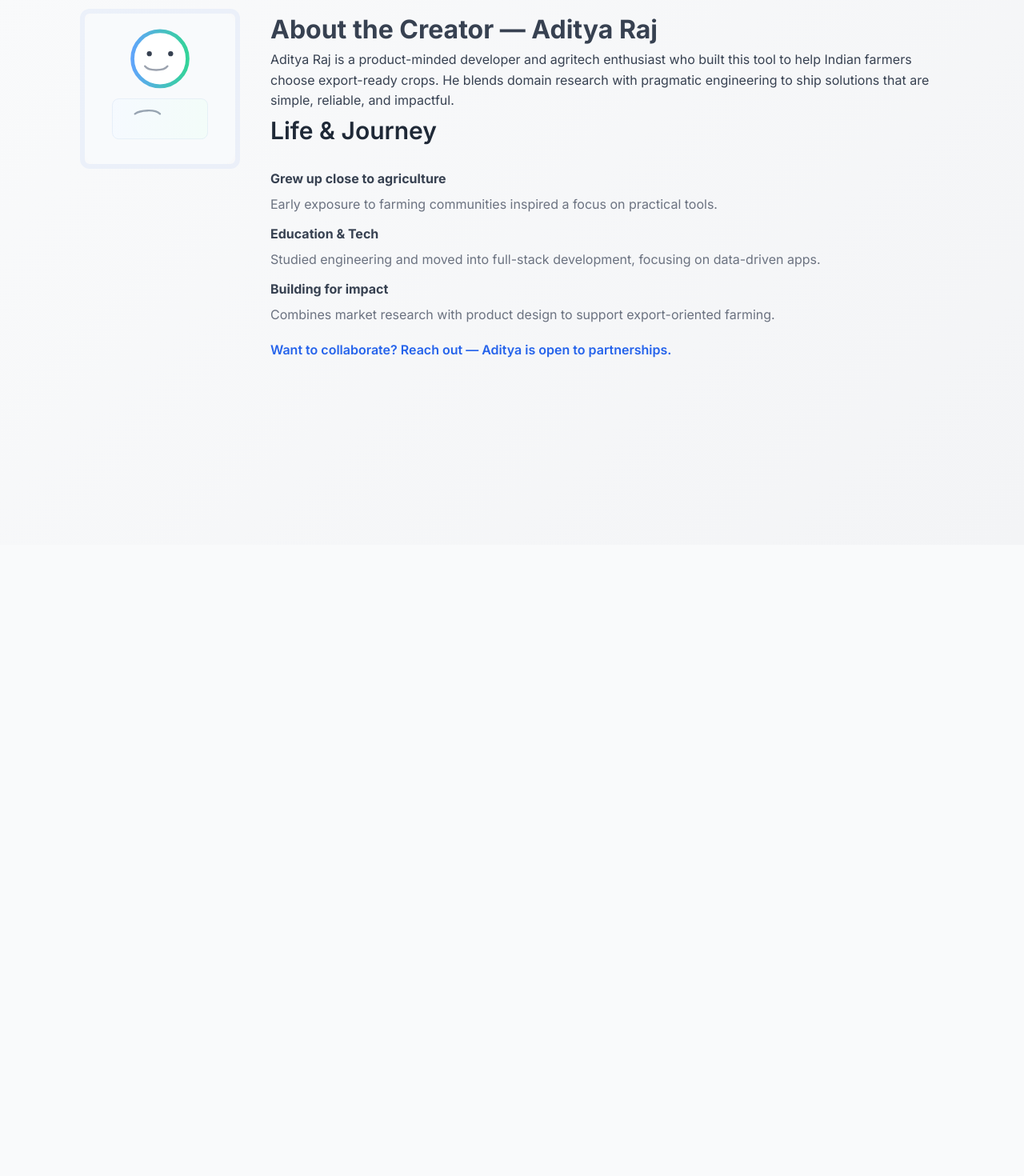
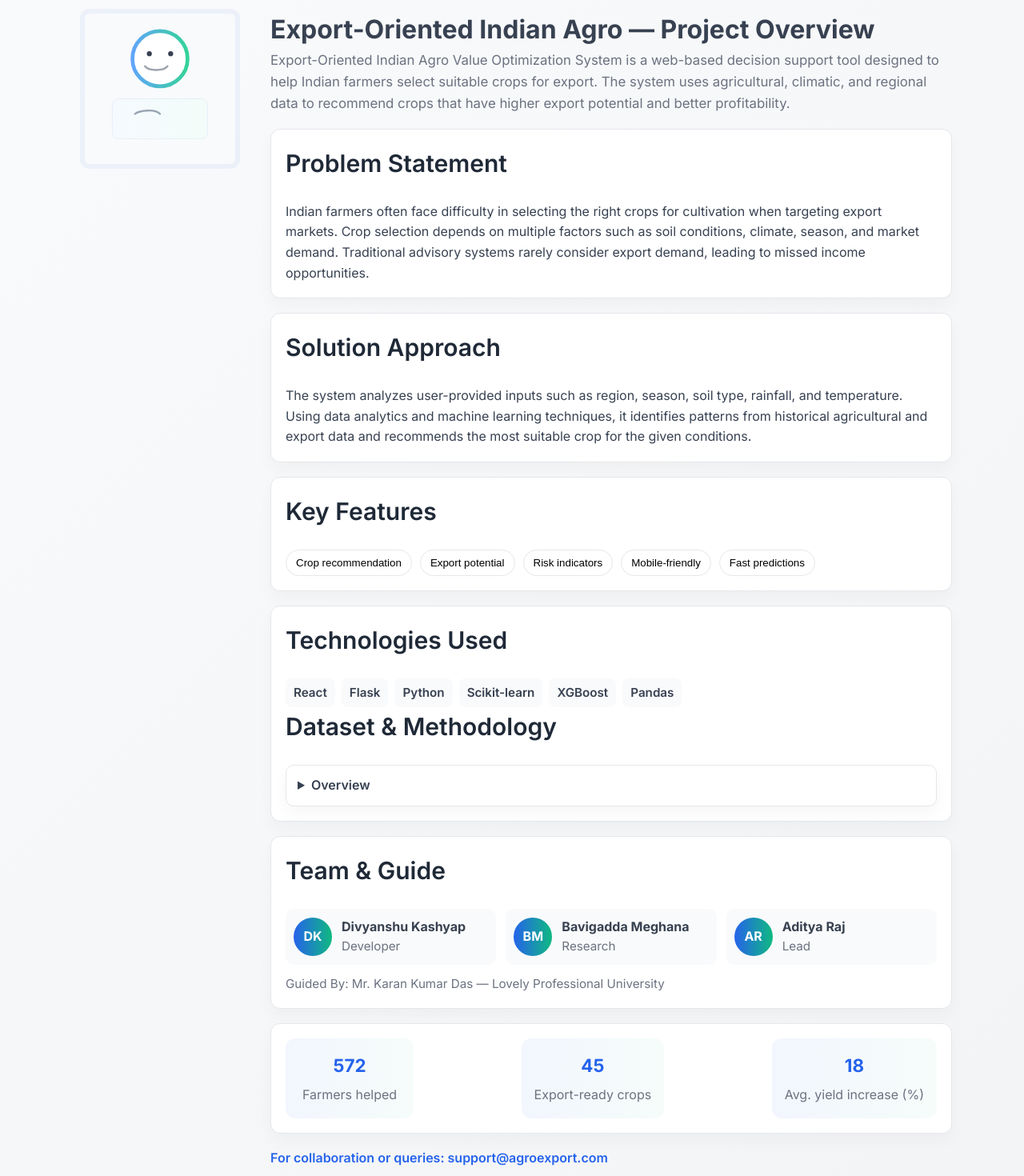
Before and after one commit to AdityaRaj-03/-Export-Oriented-Indian-Agro-Value-Optimization-System, a React (Vite) app: page /about in a window 1280 px wide. Shown: the part 120-1590 px from the top of the page at 80% size. Before the commit the page ends 801 px from the top, so only its background shows below. Built offline with nearby package versions, Linux system fonts and the light colour scheme.

Commit message:
about page updated

```diff
--- a/src/pages/About.jsx
+++ b/src/pages/About.jsx
@@ -1,7 +1,56 @@
+import { useEffect, useState } from "react";
 import "../style/Home.css";
 import Avatar from "../assets/aditya-avatar.svg";
 
+function Counter({ to, label }) {
+  const [value, setValue] = useState(0);
+  useEffect(() => {
+    let start = 0;
+    const duration = 800;
+    const stepTime = Math.max(10, Math.floor(duration / to));
+    const timer = setInterval(() => {
+      start += 1;
+      if (start >= to) {
+        setValue(to);
+        clearInterval(timer);
+      } else {
+        setValue(start);
+      }
+    }, stepTime);
+    return () => clearInterval(timer);
+  }, [to]);
+
+  return (
+    <div className="stat">
+      <div className="stat-value">{value}{typeof to === 'string' ? '' : ''}</div>
+      <div className="stat-label">{label}</div>
+    </div>
+  );
+}
+
 function About() {
+  const features = [
+    "Crop recommendation",
+    "Export potential",
+    "Risk indicators",
+    "Mobile-friendly",
+    "Fast predictions",
+  ];
+
+  const tech = ["React", "Flask", "Python", "Scikit-learn", "XGBoost", "Pandas"];
+
+  const team = [
+    { name: "Divyanshu Kashyap", role: "Developer" },
+    { name: "Bavigadda Meghana", role: "Research" },
+    { name: "Aditya Raj", role: "Lead" },
+  ];
+
+  const [active, setActive] = useState({});
+
+  function toggleFeature(i) {
+    setActive((s) => ({ ...s, [i]: !s[i] }));
+  }
+
   return (
     <div className="page about-page">
       <div className="about-grid">
@@ -10,31 +59,81 @@ function About() {
         </div>
 
         <div className="about-content">
-          <h1>About the Creator — Aditya Raj</h1>
-          <p>
-            Aditya Raj is a product-minded developer and agritech enthusiast who
-            built this tool to help Indian farmers choose export-ready crops.
-            He blends domain research with pragmatic engineering to ship
-            solutions that are simple, reliable, and impactful.
+          <h1>Export-Oriented Indian Agro — Project Overview</h1>
+          <p className="lead">
+            Export-Oriented Indian Agro Value Optimization System is a web-based decision support tool designed to help Indian farmers select suitable crops for export.
+            The system uses agricultural, climatic, and regional data to recommend crops that have higher export potential and better profitability.
           </p>
 
-          <h2>Life & Journey</h2>
-          <ul className="timeline">
-            <li>
-              <strong>Grew up close to agriculture</strong>
-              <p>Early exposure to farming communities inspired a focus on practical tools.</p>
-            </li>
-            <li>
-              <strong>Education & Tech</strong>
-              <p>Studied engineering and moved into full-stack development, focusing on data-driven apps.</p>
-            </li>
-            <li>
-              <strong>Building for impact</strong>
-              <p>Combines market research with product design to support export-oriented farming.</p>
-            </li>
-          </ul>
+          <section className="card">
+            <h2>Problem Statement</h2>
+            <p>
+              Indian farmers often face difficulty in selecting the right crops for cultivation when targeting export markets. Crop selection depends on multiple factors such as soil conditions, climate, season, and market demand.
+              Traditional advisory systems rarely consider export demand, leading to missed income opportunities.
+            </p>
+          </section>
 
-          <p className="about-cta">Want to collaborate? Reach out — Aditya is open to partnerships.</p>
+          <section className="card">
+            <h2>Solution Approach</h2>
+            <p>
+              The system analyzes user-provided inputs such as region, season, soil type, rainfall, and temperature. Using data analytics and machine learning techniques, it identifies patterns from historical agricultural and export data and recommends the most suitable crop for the given conditions.
+            </p>
+          </section>
+
+          <section className="card">
+            <h2>Key Features</h2>
+            <div className="feature-chips">
+              {features.map((f, i) => (
+                <button key={i} className={"chip " + (active[i] ? 'active' : '')} onClick={() => toggleFeature(i)}>
+                  {f}
+                </button>
+              ))}
+            </div>
+          </section>
+
+          <section className="card split">
+            <div>
+              <h2>Technologies Used</h2>
+              <div className="tech-list">
+                {tech.map((t, i) => (
+                  <span key={i} className="tech">{t}</span>
+                ))}
+              </div>
+            </div>
+
+            <div>
+              <h2>Dataset & Methodology</h2>
+              <details className="faq-item"><summary>Overview</summary>
+                <p>
+                  The system uses historical agricultural data including soil properties, weather conditions, regional information, and crop records. Data preprocessing, feature selection, and machine learning models (Random Forest, XGBoost) are applied to predict crop suitability and export potential.
+                </p>
+              </details>
+            </div>
+          </section>
+
+          <section className="card">
+            <h2>Team & Guide</h2>
+            <div className="team-grid">
+              {team.map((m, i) => (
+                <div key={i} className="team-card">
+                  <div className="team-avatar">{m.name.split(' ').map(n => n[0]).slice(0,2).join('')}</div>
+                  <div>
+                    <strong>{m.name}</strong>
+                    <div className="muted">{m.role}</div>
+                  </div>
+                </div>
+              ))}
+            </div>
+            <p className="muted" style={{ marginTop: 12 }}>Guided By: Mr. Karan Kumar Das — Lovely Professional University</p>
+          </section>
+
+          <section className="card stats-row">
+            <Counter to={1200} label="Farmers helped" />
+            <Counter to={45} label="Export-ready crops" />
+            <Counter to={18} label="Avg. yield increase (%)" />
+          </section>
+
+          <p className="about-cta">For collaboration or queries: <a href="mailto:support@agroexport.com">support@agroexport.com</a></p>
         </div>
       </div>
     </div>
--- a/src/style/Home.css
+++ b/src/style/Home.css
@@ -259,3 +259,21 @@ form button:active {
   .about-page .about-grid { grid-template-columns: 1fr; }
   .about-photo { width: 120px; margin: 0 0 8px; }
 }
+
+  /* About page specific */
+  .about-content .lead { color: var(--text-light); font-size: 1.05rem; margin-bottom: 18px; }
+  .card { background: white; padding: 18px; border-radius: 12px; margin-bottom: 18px; border: 1px solid var(--border); box-shadow: 0 10px 20px rgba(0,0,0,0.03); }
+  .feature-chips { display:flex; flex-wrap:wrap; gap:10px; }
+  .chip { padding:8px 12px; border-radius:999px; border:1px solid var(--border); background:transparent; cursor:pointer; transition:all .18s ease; }
+  .chip:hover { transform:translateY(-3px); }
+  .chip.active { background:linear-gradient(90deg,var(--primary),var(--secondary)); color:white; border:none; }
+  .tech-list { display:flex; flex-wrap:wrap; gap:8px; }
+  .tech { background:var(--light); padding:6px 10px; border-radius:8px; color:var(--text); font-weight:600; font-size:0.95rem; }
+  .team-grid { display:grid; grid-template-columns: repeat(auto-fit,minmax(180px,1fr)); gap:12px; margin-top:10px; }
+  .team-card { display:flex; gap:12px; align-items:center; background:var(--light); padding:10px; border-radius:10px; }
+  .team-avatar { width:48px; height:48px; border-radius:50%; background:linear-gradient(90deg,var(--primary),var(--secondary)); color:white; display:flex; align-items:center; justify-content:center; font-weight:700; }
+  .muted { color:var(--text-light); font-size:0.95rem; }
+  .stats-row { display:flex; gap:18px; justify-content:space-between; flex-wrap:wrap; }
+  .stat { background:linear-gradient(90deg, rgba(37,99,235,0.06), rgba(16,185,129,0.04)); padding:16px; border-radius:12px; min-width:160px; text-align:center; }
+  .stat-value { font-size:1.4rem; font-weight:700; color:var(--primary); }
+  .stat-label { color:var(--text-light); margin-top:6px; }
```
